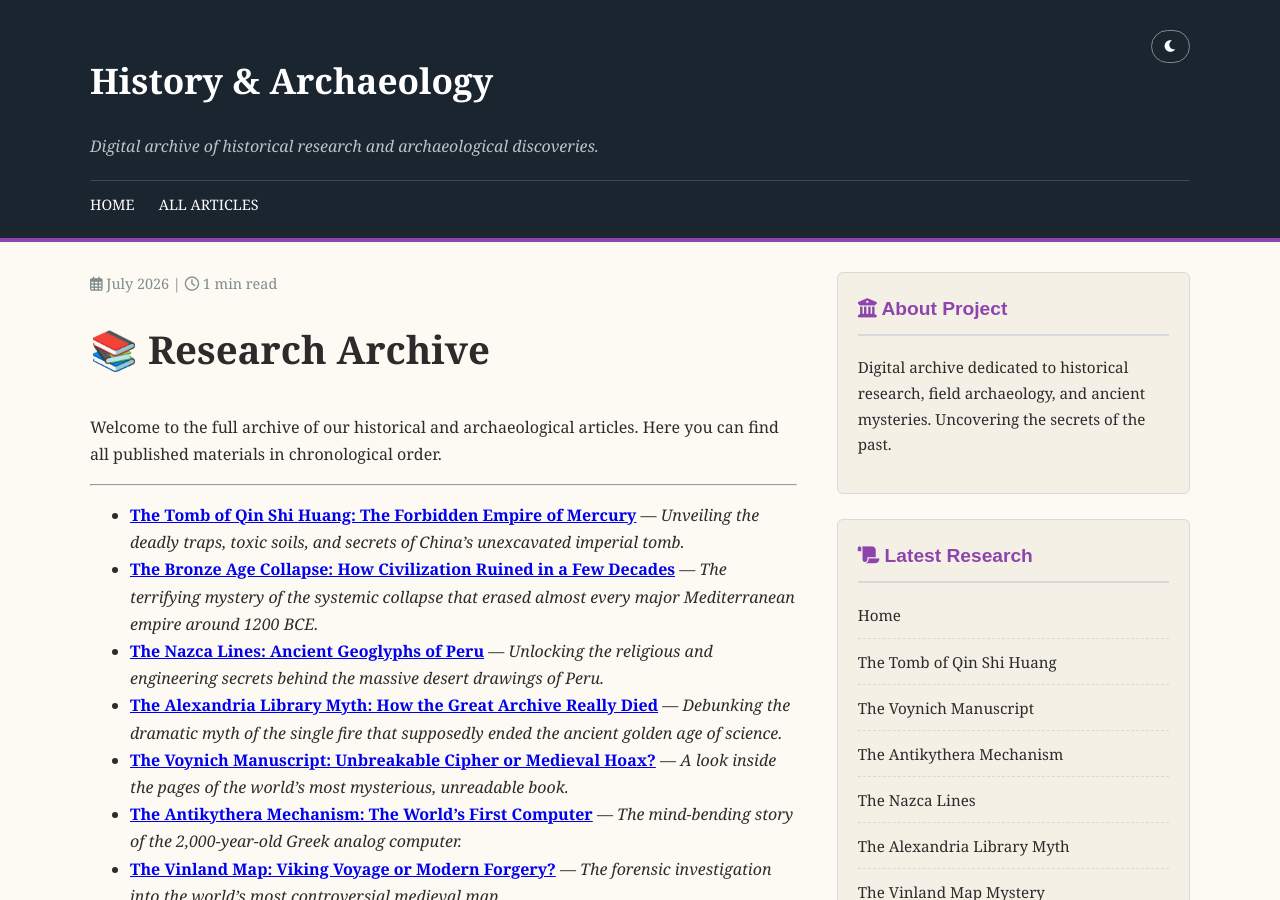
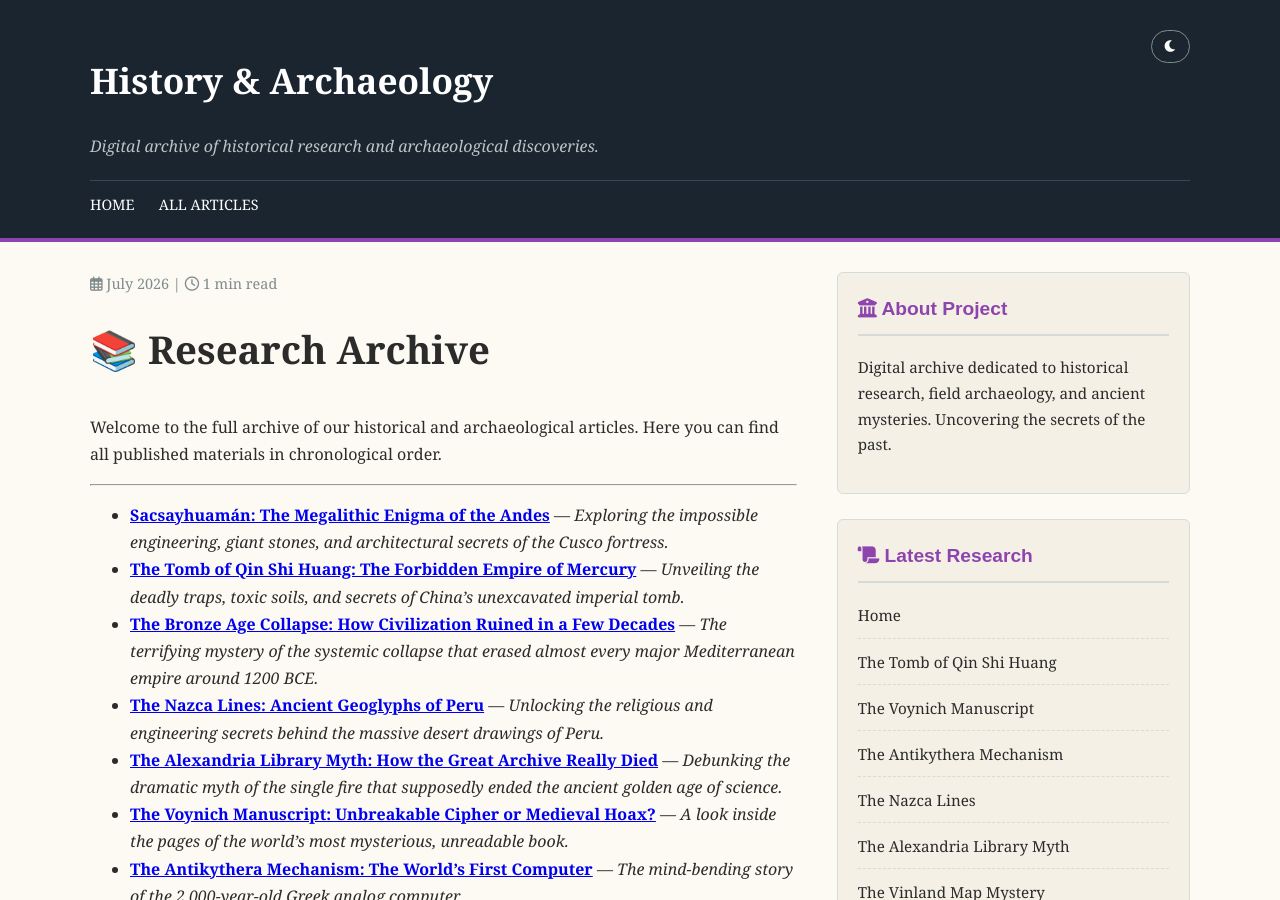
Before and after one commit to history-archaeology-project/history-archaeology-project.github.io, a Jekyll site: the page built from articles/index.md, in a window 1280 px wide and 900 px high. Built offline with Jekyll 4.4.1, drawn with Linux system fonts in a browser that asks for light colours; comment, search, counter and statistics services are not loaded.

Commit message:
Update index.md

```diff
--- a/articles/index.md
+++ b/articles/index.md
@@ -8,6 +8,7 @@ title: Archive of All Articles
 Welcome to the full archive of our historical and archaeological articles. Here you can find all published materials in chronological order.
 
 ---
+*   **[Sacsayhuamán: The Megalithic Enigma of the Andes](/articles/sacsayhuaman)** — *Exploring the impossible engineering, giant stones, and architectural secrets of the Cusco fortress.*
 *   **[The Tomb of Qin Shi Huang: The Forbidden Empire of Mercury](/articles/tomb-of-qin-shi-huang)** — *Unveiling the deadly traps, toxic soils, and secrets of China's unexcavated imperial tomb.*
 *   **[The Bronze Age Collapse: How Civilization Ruined in a Few Decades](/articles/bronze-age-collapse)** — *The terrifying mystery of the systemic collapse that erased almost every major Mediterranean empire around 1200 BCE.*
 *   **[The Nazca Lines: Ancient Geoglyphs of Peru](/articles/nasca-lines)** — *Unlocking the religious and engineering secrets behind the massive desert drawings of Peru.*
```
